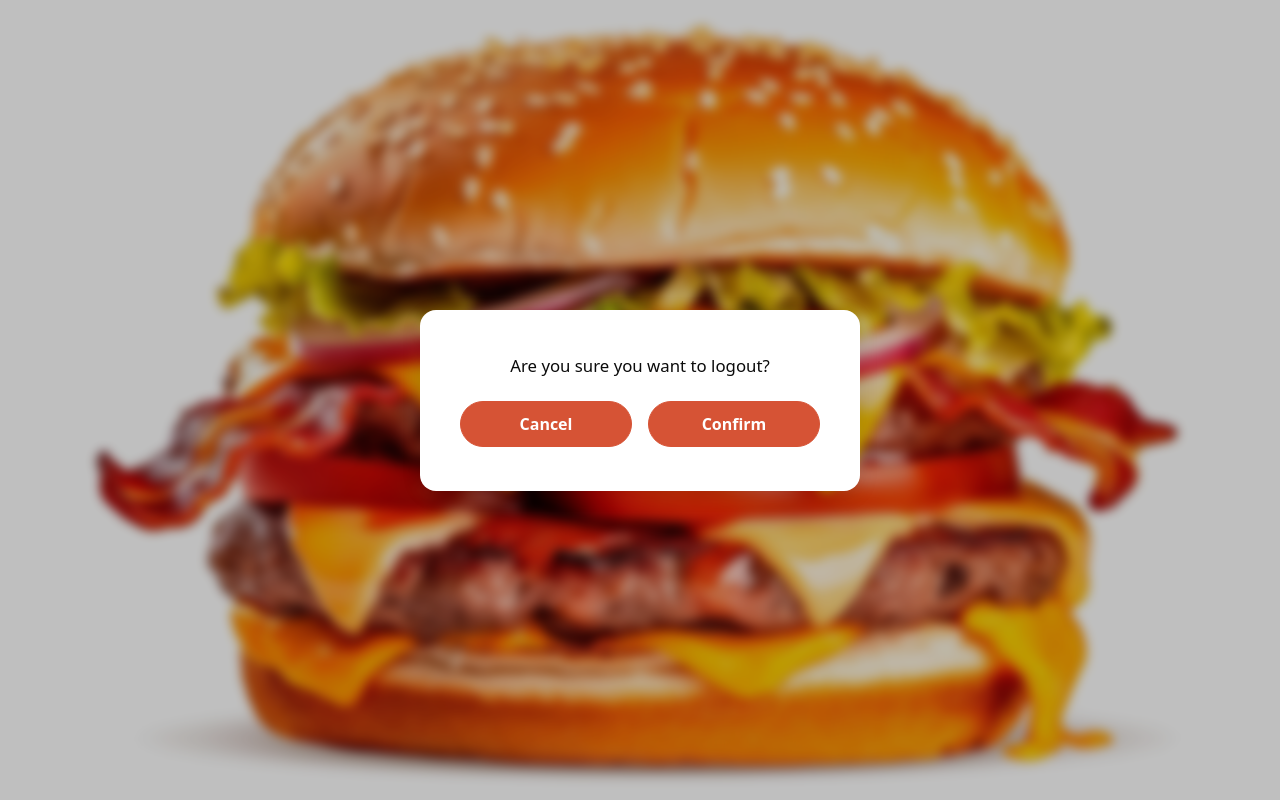
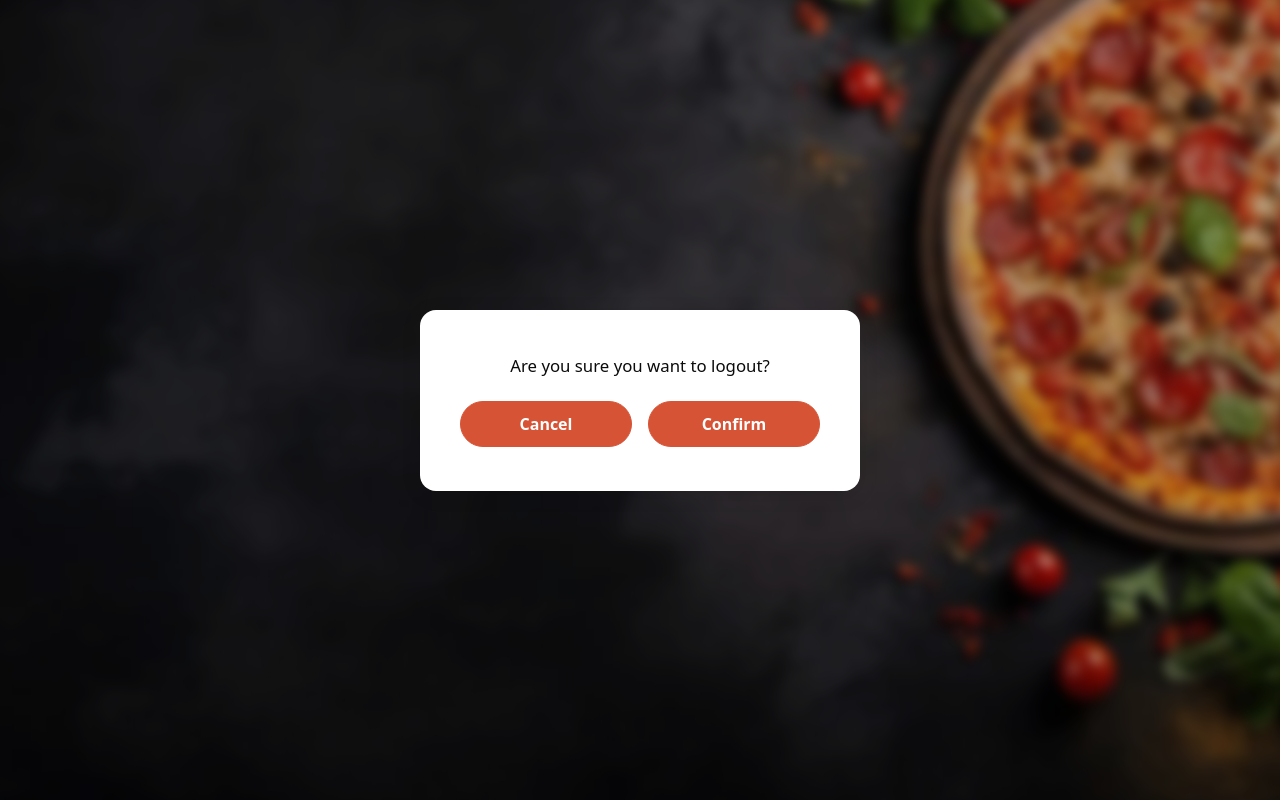
Before and after one commit to Eisha373/Bitezone, a React (Vite) app: page /logout in a window 1280 px wide. Built offline with nearby package versions, Linux system fonts and the light colour scheme; no server answers.

Commit message:
fixed styling of drop down on navbar and updated background image of signup,login page

```diff
--- a/src/admin-navbar.css
+++ b/src/admin-navbar.css
@@ -54,7 +54,7 @@
   font-weight: 500;
   display: flex;
   align-items: center;
-  gap: 6px;
+  gap: 9px;
   cursor: pointer;
 }
 
--- a/src/auth.css
+++ b/src/auth.css
@@ -4,7 +4,7 @@
     align-items:center;
     padding:20px;
     min-height:100vh;
-    background-image: url("/images/background-image.jpg");
+    background-image: url("/images/welcome-image.jpg");
   background-size: cover;
   background-position: center;
   position:relative;
```
